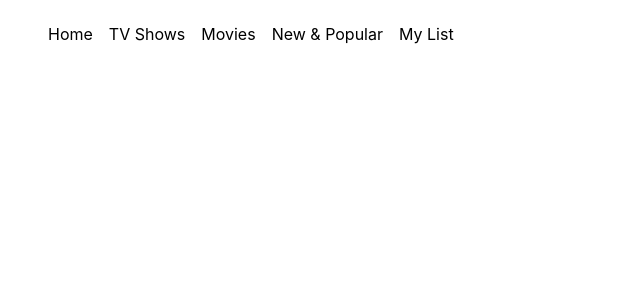
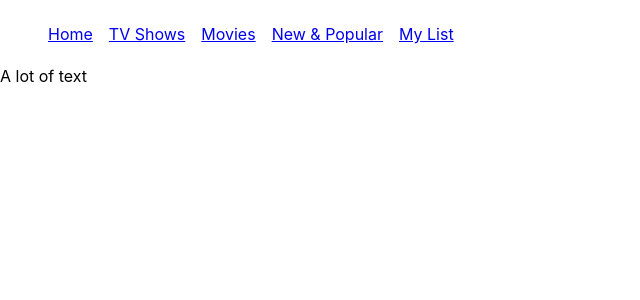
Before and after one commit to marcellerusu/react-components, a React (Create React App) app: page / in a window 1280 px wide. Shown: the top 300 px of the page, without its empty margins (0-640 px from the left). Built offline with nearby package versions, Linux system fonts and the light colour scheme.

Commit message:
- basic <Nav> layout -- <ShadowNav> - added animated semi-opaque background on scroll - fixed `throttle`

```diff
--- a/src/components/nav/example.js
+++ b/src/components/nav/example.js
@@ -2,24 +2,29 @@ import Nav, {List, Item} from '.';
 
 export default () => {
   return (
+    <div>
       <Nav>
         <List>
           <Item>
-          <a>Home</a>
+            <a href="#">Home</a>
           </Item>
           <Item>
-          TV Shows
+            <a href="#">TV Shows</a>
           </Item>
           <Item>
-          Movies
+            <a href="#">Movies</a>
           </Item>
           <Item>
-          New & Popular
+            <a href="#">New & Popular</a>
           </Item>
           <Item>
-          My List
+            <a href="#">My List</a>
           </Item>
         </List>
       </Nav>
+      <div style={{height: '200vh'}}>
+        A lot of text
+      </div>
+    </div>
   );
 };
--- a/src/components/nav/index.js
+++ b/src/components/nav/index.js
@@ -1,7 +1,21 @@
+import {useEffect, useState} from 'react';
 import styled from 'styled-components';
 
+import {throttle} from '../../util/scroll';
 
 const Nav = styled.nav`
+  position: fixed;
+  width: 100vw;
+  transition: 0.3s;
+  background: ${({top}) => top ? '#00000000' : '#00000029'};
+`;
+
+const ShadowNav = styled.div`
+  width: 100vw;
+  /* 2 * 0.5rem margin from <Item>,
+    2 * 1rem margin from <ul> + 1rem for the line of text
+    & 2 * 1px margin on actual <a> */
+  height: calc(4rem + 2px);
 `;
 
 export const List = styled.ul`
@@ -12,10 +26,19 @@ export const List = styled.ul`
 export const Item = styled.li`
   list-style-type: none;
   margin: 0.5rem;
-  cursor: pointer;
-  &:hover {
-    text-decoration: underline;
-  }
 `;
 
-export default Nav;
+export default ({children}) => {
+  const [isTop, setTop] = useState(window.pageYOffset === 0);
+  useEffect(() => {
+    document.onscroll = throttle(() => setTop(window.pageYOffset === 0), 250);
+  }, []);
+  return (
+    <>
+      <Nav top={isTop}>
+        {children}
+      </Nav>
+      <ShadowNav />
+    </>
+  );
+};
--- a/src/util/scroll.js
+++ b/src/util/scroll.js
@@ -57,17 +57,18 @@ export function isVisible(el) {
 // Get rid of this
 export function throttle(fn, wait) {
   var time = Date.now();
-  let called = false, timeout;
+  let timeout;
   return function() {
-    if ((time + wait - Date.now()) < 0) {
+    const delta = time + wait - Date.now();
+    if (delta < 0) {
       fn();
-      called = true;
       time = Date.now();
-    }
-    if (!timeout) {
+    } else if (!timeout) {
       timeout = setTimeout(() => {
+        fn();
         clearTimeout(timeout);
-      });
+        timeout = undefined;
+      }, delta);
     }
   }
 }
```
Also changed, not shown: 1 other file (tests, documents, lock files or other folders). Lines whose indentation alone changed are shown as unchanged.
